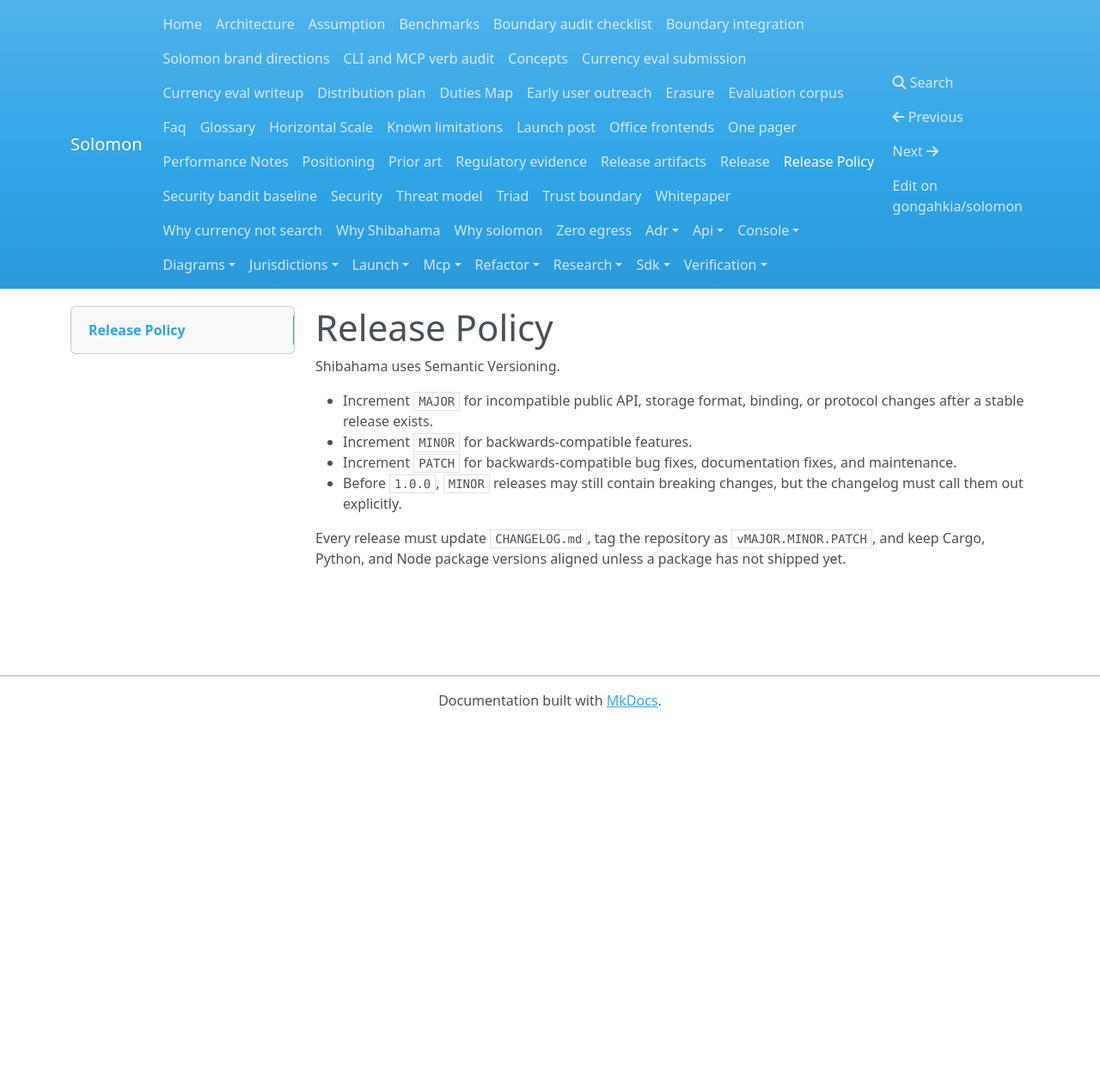
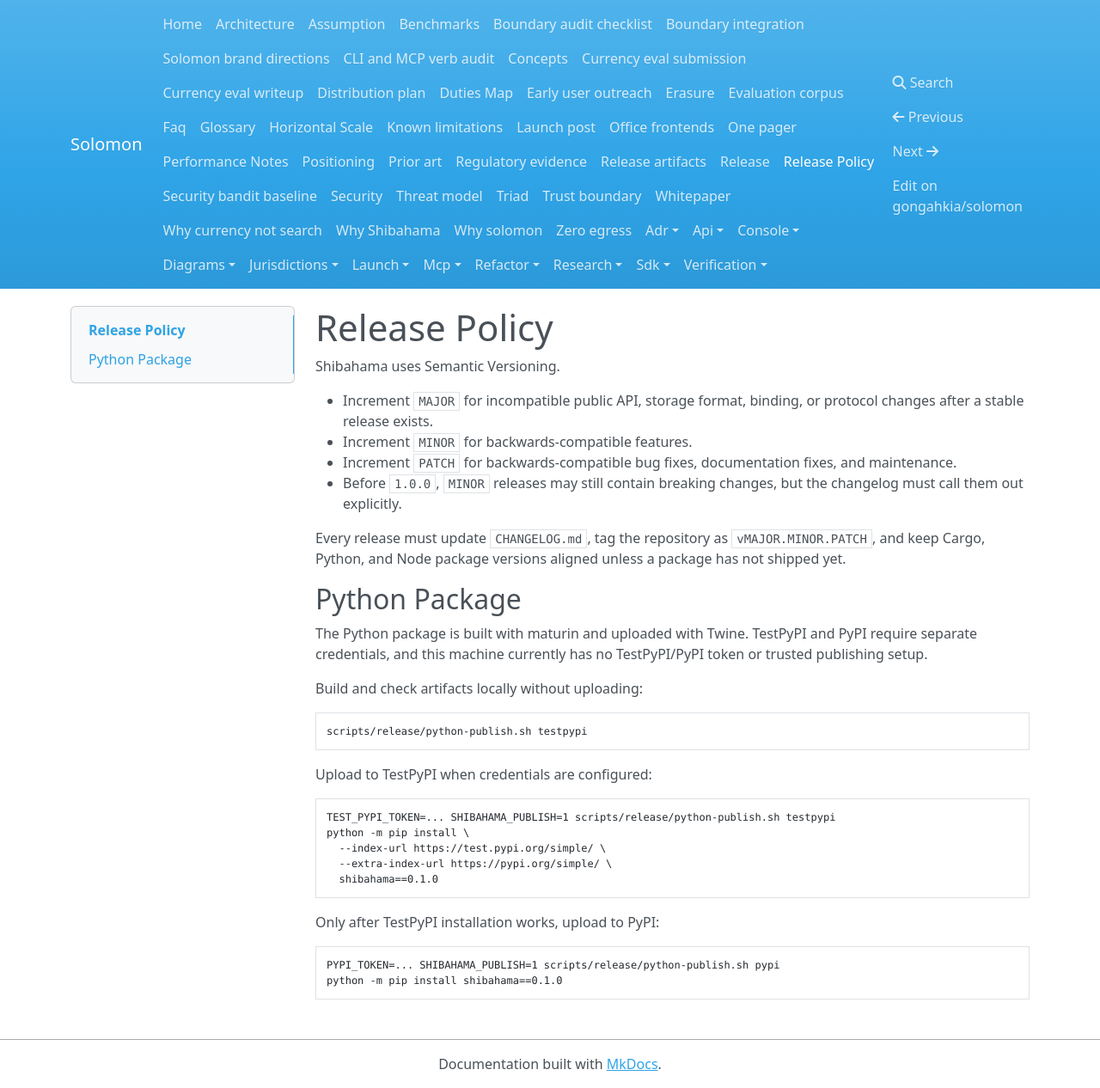
Before and after one commit to gongahkia/solomon, an MkDocs documentation site: the page built from docs/releases.md, in a window 1280 px wide. Shown: the whole page at 86% size. Built offline with MkDocs 1.6.1, drawn with Linux system fonts in a browser that asks for light colours; nearby versions of some CDN libraries; before the commit the page ends 900 px from its top, so only the background shows below that.

Commit message:
Document Python publish blocker
(cherry picked from commit dd9d276dacd62f5ea427e5d096226958564f29d0)
(cherry picked from commit e47ddd0842ffb6d80e21700a4a443cbfca187a59)

````diff
--- a/docs/releases.md
+++ b/docs/releases.md
@@ -11,3 +11,32 @@
 
 Every release must update `CHANGELOG.md`, tag the repository as `vMAJOR.MINOR.PATCH`, and keep
 Cargo, Python, and Node package versions aligned unless a package has not shipped yet.
+
+## Python Package
+
+The Python package is built with maturin and uploaded with Twine. TestPyPI and
+PyPI require separate credentials, and this machine currently has no
+TestPyPI/PyPI token or trusted publishing setup.
+
+Build and check artifacts locally without uploading:
+
+```sh
+scripts/release/python-publish.sh testpypi
+```
+
+Upload to TestPyPI when credentials are configured:
+
+```sh
+TEST_PYPI_TOKEN=... SHIBAHAMA_PUBLISH=1 scripts/release/python-publish.sh testpypi
+python -m pip install \
+  --index-url https://test.pypi.org/simple/ \
+  --extra-index-url https://pypi.org/simple/ \
+  shibahama==0.1.0
+```
+
+Only after TestPyPI installation works, upload to PyPI:
+
+```sh
+PYPI_TOKEN=... SHIBAHAMA_PUBLISH=1 scripts/release/python-publish.sh pypi
+python -m pip install shibahama==0.1.0
+```
````
Also changed, not shown: TODO.md (+4 -1 lines), 1 other file.
